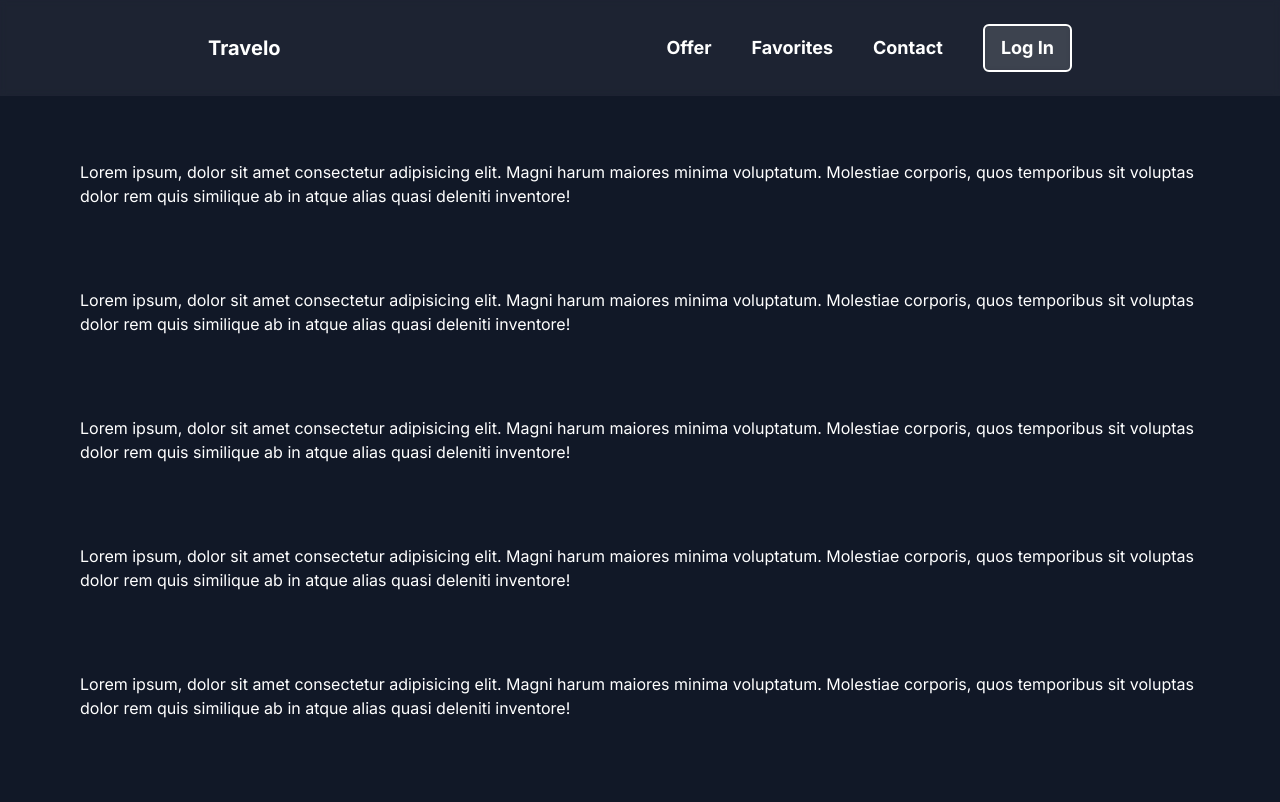
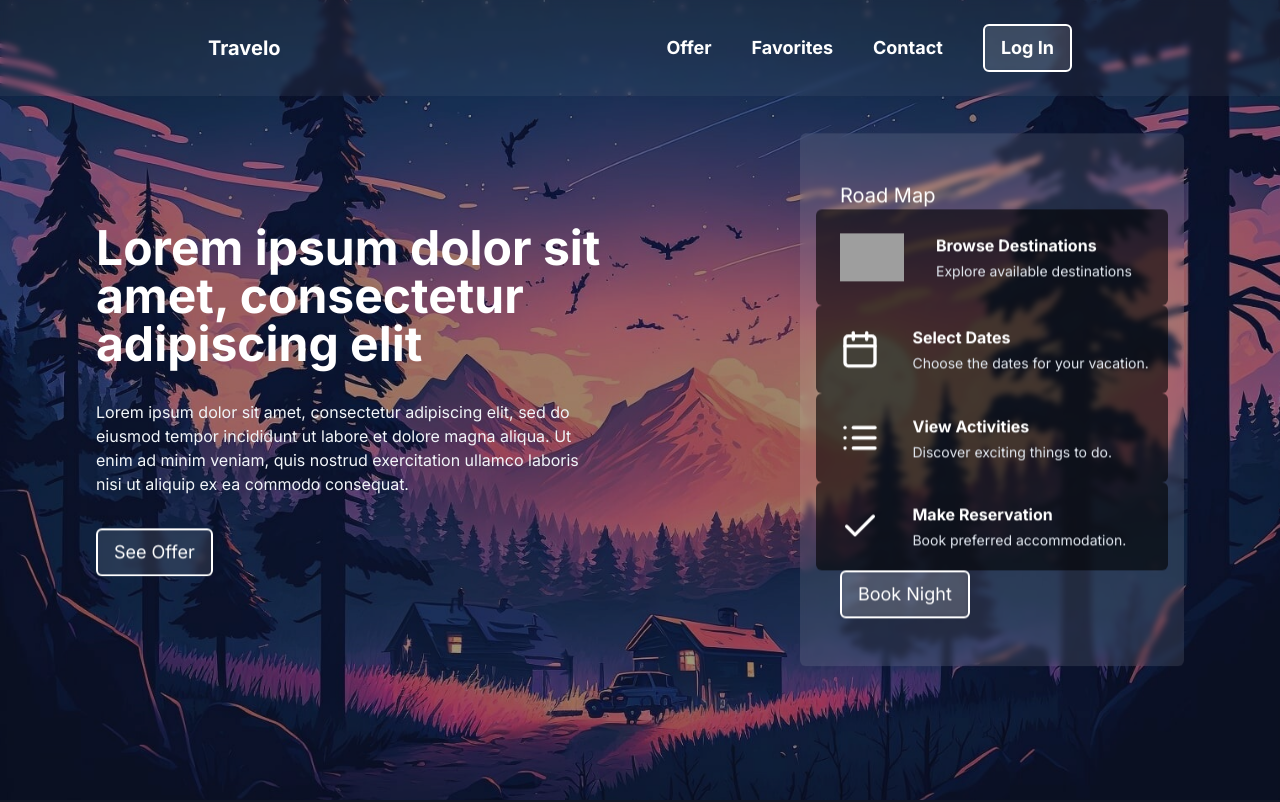
Before and after one commit to JayCodeGitHub/Travelo, a Next.js app: page / in a window 1280 px wide. Shown: the top 802 px of the page. Built offline with nearby package versions, Linux system fonts and the light colour scheme; grey boxes are pictures that could not be loaded.

Commit message:
Style Hero section for Mobile

```diff
--- a/src/app/page.tsx
+++ b/src/app/page.tsx
@@ -3,6 +3,7 @@ import Hero from "@/components/hero";
 export default function Home() {
   return (
     <main className="text-white bg-gray-900">
+      <Hero />
       <p className="pt-10 mx-20 md:pt-40">
         Lorem ipsum, dolor sit amet consectetur adipisicing elit. Magni harum
         maiores minima voluptatum. Molestiae corporis, quos temporibus sit
--- a/src/components/hero.tsx
+++ b/src/components/hero.tsx
@@ -12,9 +12,9 @@ export default function Hero() {
         width={1522}
         height={1005}
       />
-      <div className="absolute flex justify-between w-full transform -translate-x-1/2 -translate-y-1/2 top-1/2 left-1/2 px-52 h-4/6">
+      <div className="absolute flex lg:justify-between justify-center w-full transform -translate-x-1/2 lg:-translate-y-1/2 -translate-y-2/3 top-1/2 left-1/2 2xl:px-52 xl:px-24 px-5 h-4/6">
         <header className="flex flex-col items-start justify-center h-full max-w-lg gap-8 ">
-          <h1 className="text-5xl font-bold">
+          <h1 className="lg:text-5xl text-3xl font-bold">
             Lorem ipsum dolor sit amet, consectetur adipiscing elit
           </h1>
           <p className="text-x text-slate-100">
--- a/src/components/navbar.tsx
+++ b/src/components/navbar.tsx
@@ -51,7 +51,7 @@ export default function NavBar() {
           </li>
         </ul>
       </motion.nav>
-      <motion.div className="fixed bottom-0 w-full h-24 bg-white/5 backdrop-blur-[3px] md:hidden text-white">
+      <motion.div className="fixed bottom-0 w-full h-24 bg-white/5 backdrop-blur-[3px] md:hidden z-10 text-white">
         <ul className="flex justify-around">
           {MobileNavBarItems.map(({ href, icon, title }) => (
             <li key="title">
--- a/src/components/roadMap.tsx
+++ b/src/components/roadMap.tsx
@@ -4,8 +4,8 @@ import { RoadMapItems } from "@/assets/roadMapItems";
 
 export default function RoadMap() {
   return (
-    <div className="rounded-md w-96 backdrop-blur-[3px] bg-white/10 flex justify-between py-12 px-4 flex-col">
-      <h2 className="ml-6 text-xl">RoadMap</h2>
+    <div className="rounded-md w-96 backdrop-blur-[3px] bg-white/10 justify-between py-12 px-4 flex-col hidden lg:flex">
+      <h2 className="ml-6 text-xl">Road Map</h2>
       {RoadMapItems.map(({ icon, title, description }) => (
         <>
           <div className="flex w-full h-24 gap-4 px-2 py-2 rounded-md bg-black/60">
```
